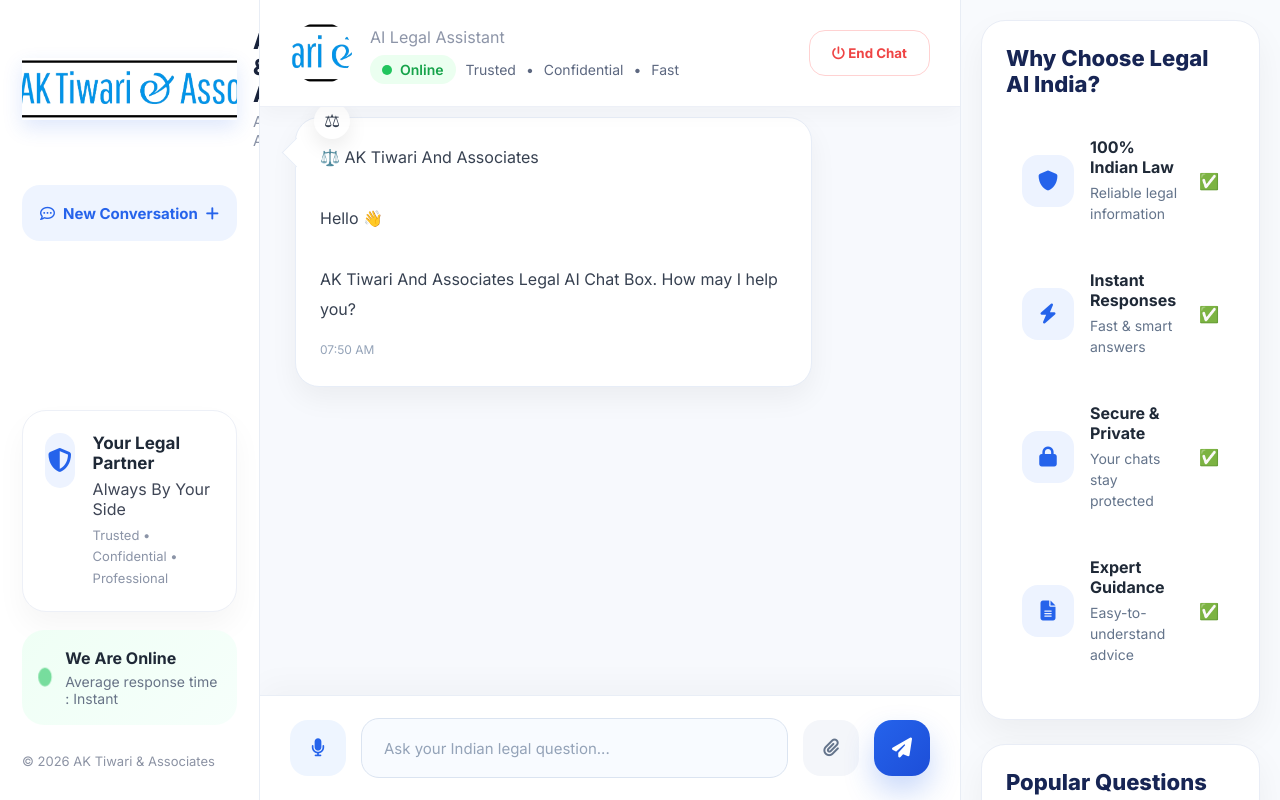
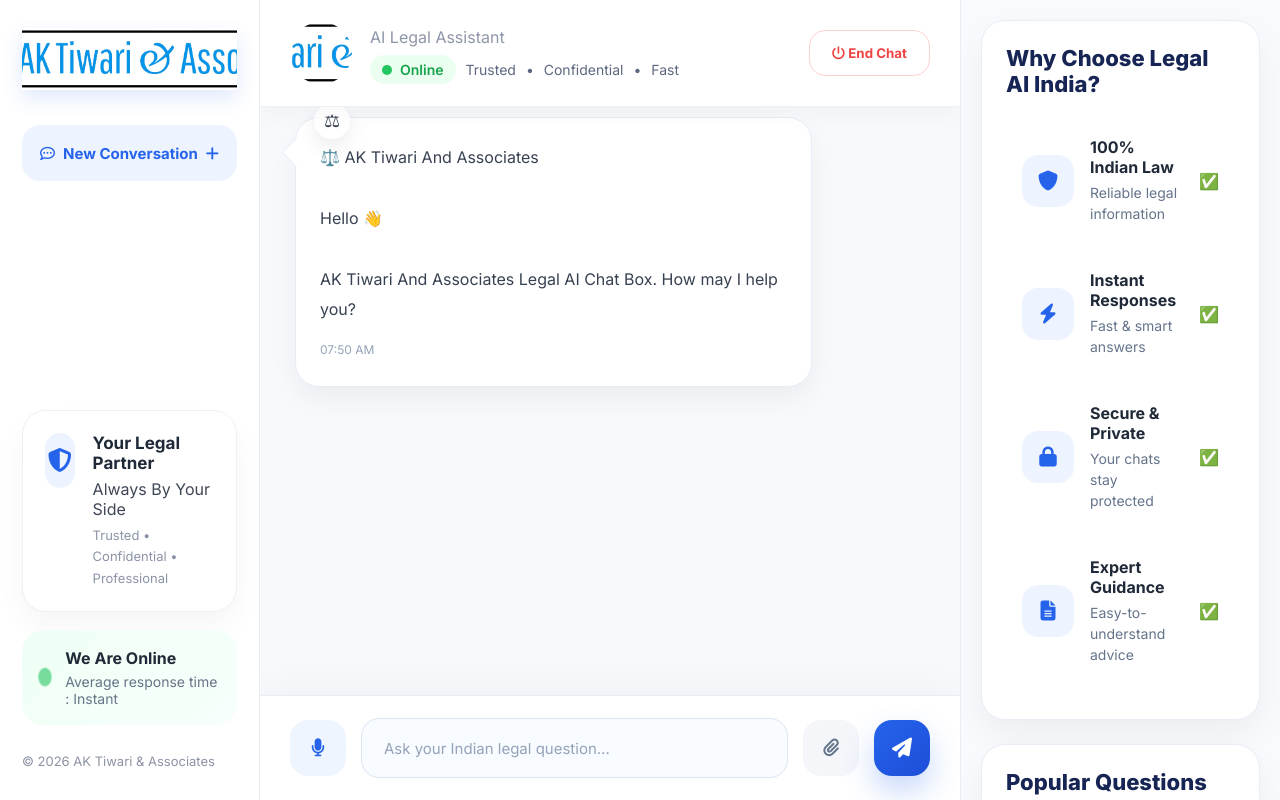
Before and after one commit to nitishbainslaa/Legal-AI-ChatBox, a website: page index.html in a window 1280 px wide. Drawn offline with nearby package versions, Linux system fonts and the light colour scheme.

Commit message:
Remove company name and title from index.html
Removed the company name and title from the logo section.

```diff
--- a/index.html
+++ b/index.html
@@ -39,13 +39,6 @@
                 <div class="logoBox">
 
                     <img src="Screenshot_3.png" class="logo">
-
-                    <div>
-
-                        <h2>AK Tiwari & Associates</h2>
-                        <span>AI Legal Assistant</span>
-
-                    </div>
 
                 </div>
 
```
